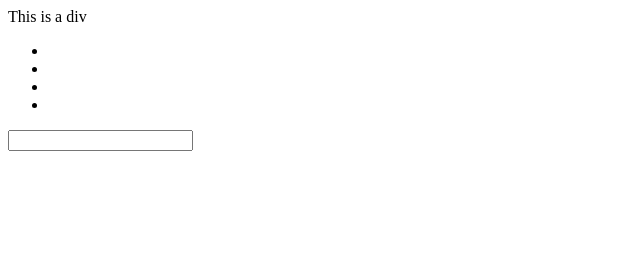
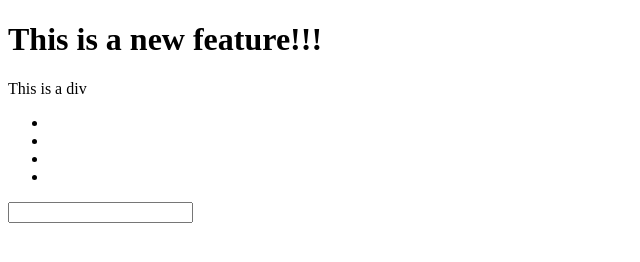
Before and after one commit to MaxDahlgren/VSCODE-DEMO, a plain HTML site: page index.html in a window 1280 px wide. Shown: the whole page, without its empty margins (0-640 px from the left). Drawn offline with Linux system fonts and the light colour scheme.

Commit message:
Added a new feature

```diff
--- a/index.html
+++ b/index.html
@@ -7,6 +7,7 @@
     <title>Document</title>
 </head>
 <body>
+    <h1>This is a new feature!!!</h1>
     <!-- comment a row or chosen code = cmd+shift+7 -->
     <!-- div+enter -->
     <div> This is a div</div>
```
